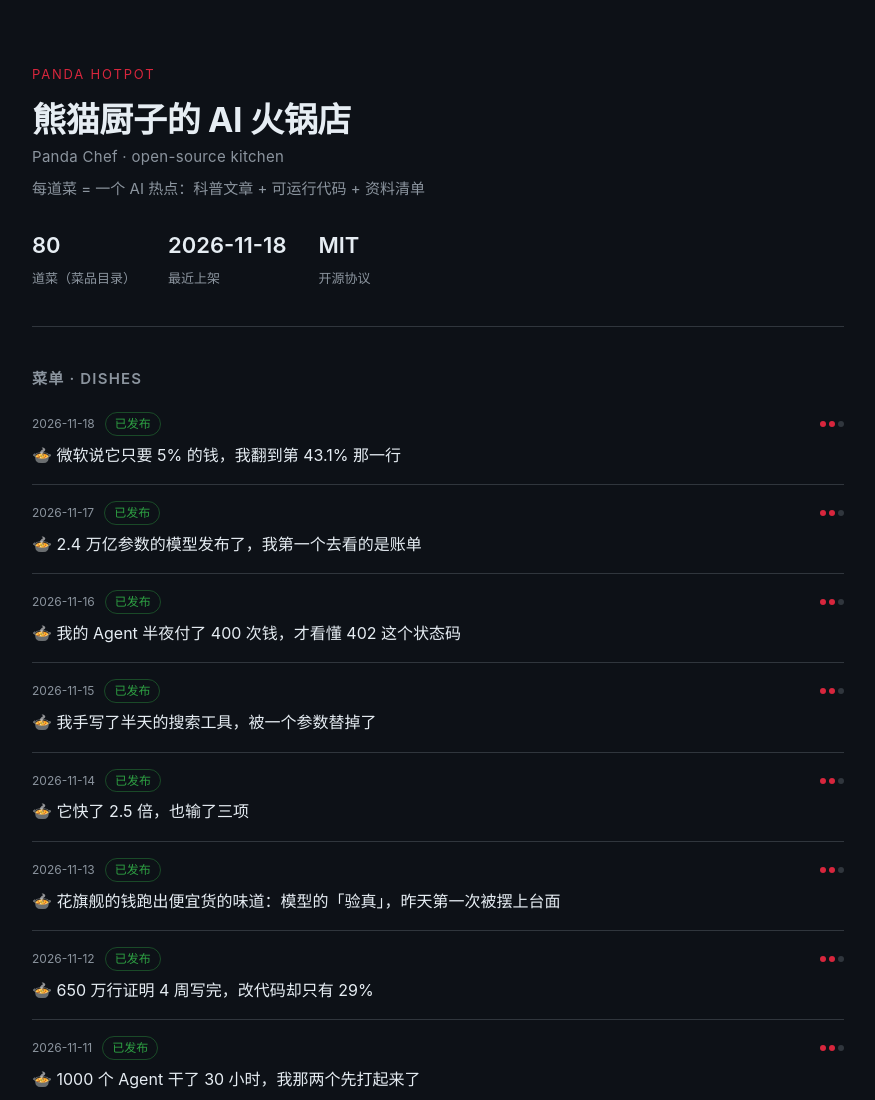
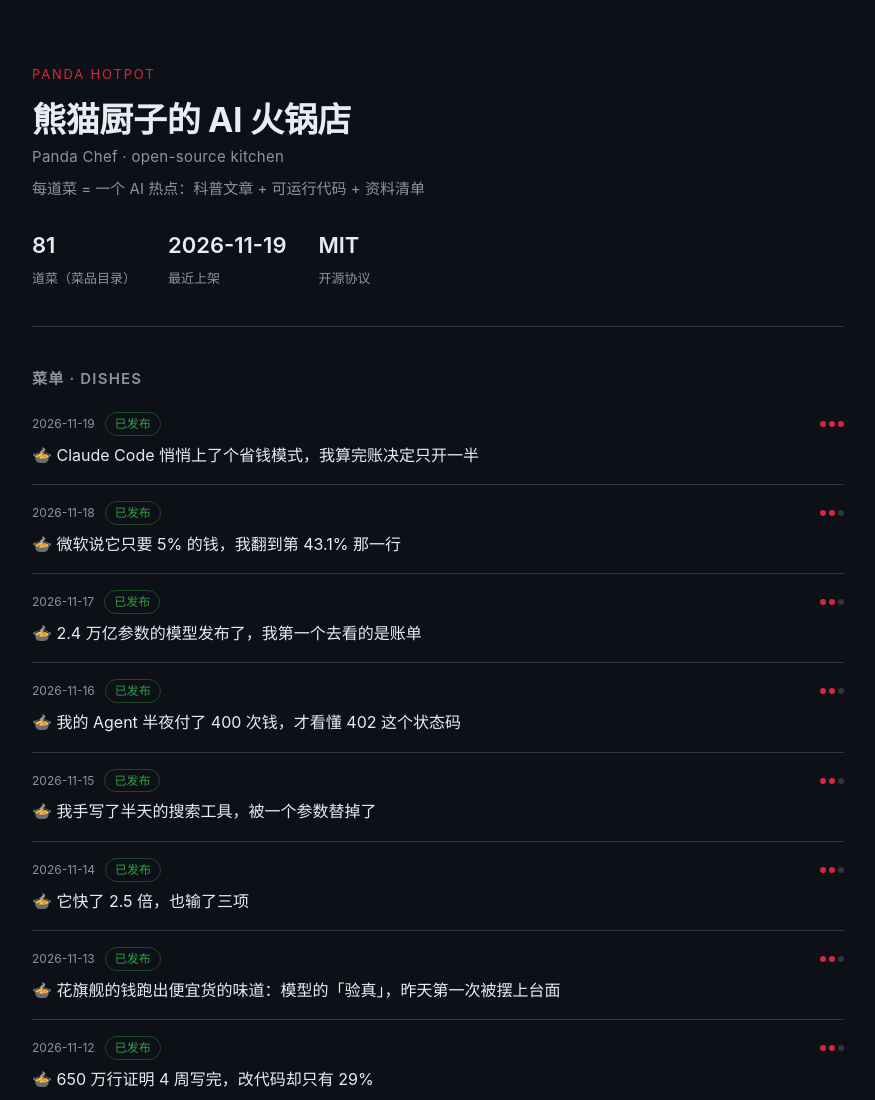
Before and after one commit to panda-chef/panda-hotpot, a plain HTML site: page docs/index.html in a window 1280 px wide. Shown: the top 1100 px of the page, without its empty margins (202-1077 px from the left). Drawn offline with Linux system fonts and the light colour scheme.

Commit message:
🍲 同步 2026-11-19 菜品

```diff
--- a/docs/index.html
+++ b/docs/index.html
@@ -58,14 +58,18 @@
       <h1>熊猫厨子的 AI 火锅店<small>Panda Chef · open-source kitchen</small></h1>
       <p class="tagline">每道菜 = 一个 AI 热点：科普文章 + 可运行代码 + 资料清单</p>
       <div class="stats">
-        <div class="stat"><b>80</b><span>道菜（菜品目录）</span></div>
-        <div class="stat"><b>2026-11-18</b><span>最近上架</span></div>
+        <div class="stat"><b>81</b><span>道菜（菜品目录）</span></div>
+        <div class="stat"><b>2026-11-19</b><span>最近上架</span></div>
         <div class="stat"><b>MIT</b><span>开源协议</span></div>
       </div>
     </header>
 
     <h2>菜单 · Dishes</h2>
     <ul class="dishes">
+      <li class="dish">
+        <div class="meta"><span class="date">2026-11-19</span><span class="badge ok">已发布</span><span class="heat" title="热度"><i class="on"></i><i class="on"></i><i class="on"></i></span></div>
+        <a class="title" href="https://github.com/panda-chef/panda-hotpot/blob/main/dishes/2026-11-19-Claude-Code-%E6%82%84%E6%82%84%E4%B8%8A%E4%BA%86%E4%B8%AA%E7%9C%81%E9%92%B1%E6%A8%A1%E5%BC%8F%EF%BC%8C%E6%88%91%E7%AE%97/README.md">🍲 Claude Code 悄悄上了个省钱模式，我算完账决定只开一半</a>
+      </li>
       <li class="dish">
         <div class="meta"><span class="date">2026-11-18</span><span class="badge ok">已发布</span><span class="heat" title="热度"><i class="on"></i><i class="on"></i><i class=""></i></span></div>
         <a class="title" href="https://github.com/panda-chef/panda-hotpot/blob/main/dishes/2026-11-18-%E5%BE%AE%E8%BD%AF%E8%AF%B4%E5%AE%83%E5%8F%AA%E8%A6%81-5%25-%E7%9A%84%E9%92%B1%EF%BC%8C%E6%88%91%E7%BF%BB%E5%88%B0%E7%AC%AC-43.1%25/README.md">🍲 微软说它只要 5% 的钱，我翻到第 43.1% 那一行</a>
```
Also changed, not shown: 2 other files.
